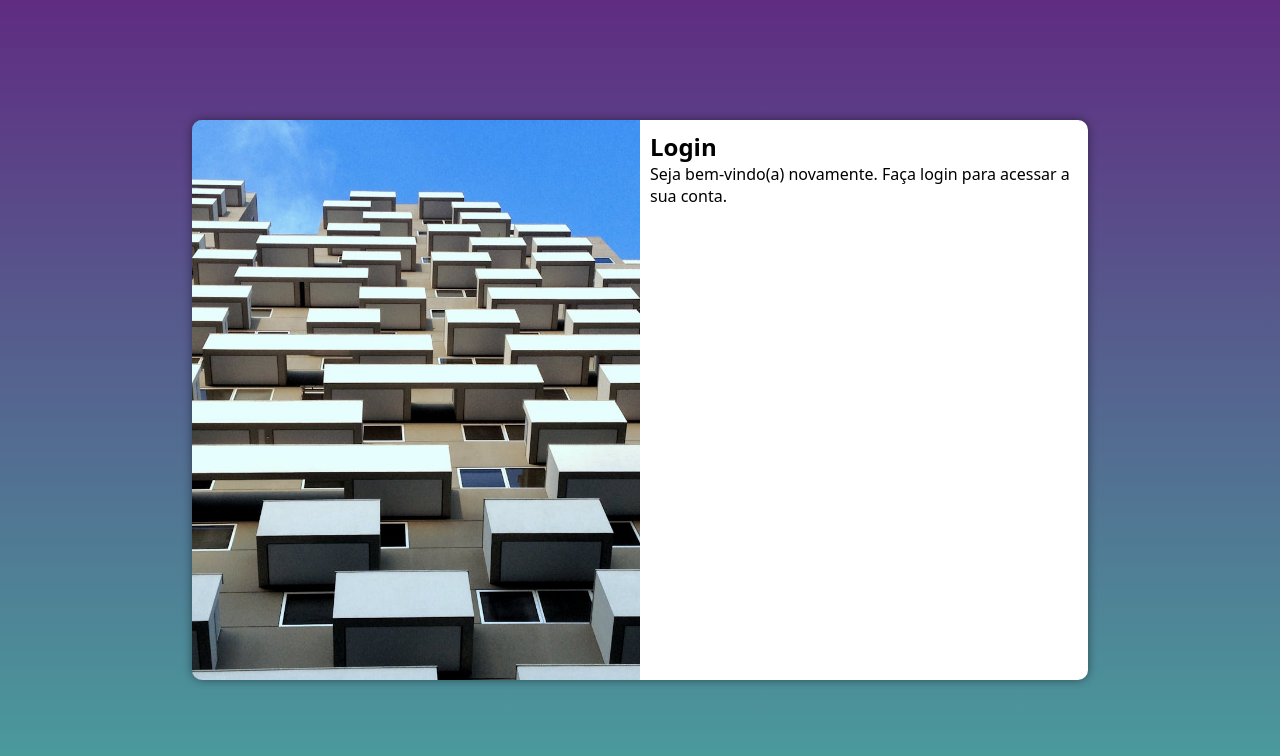
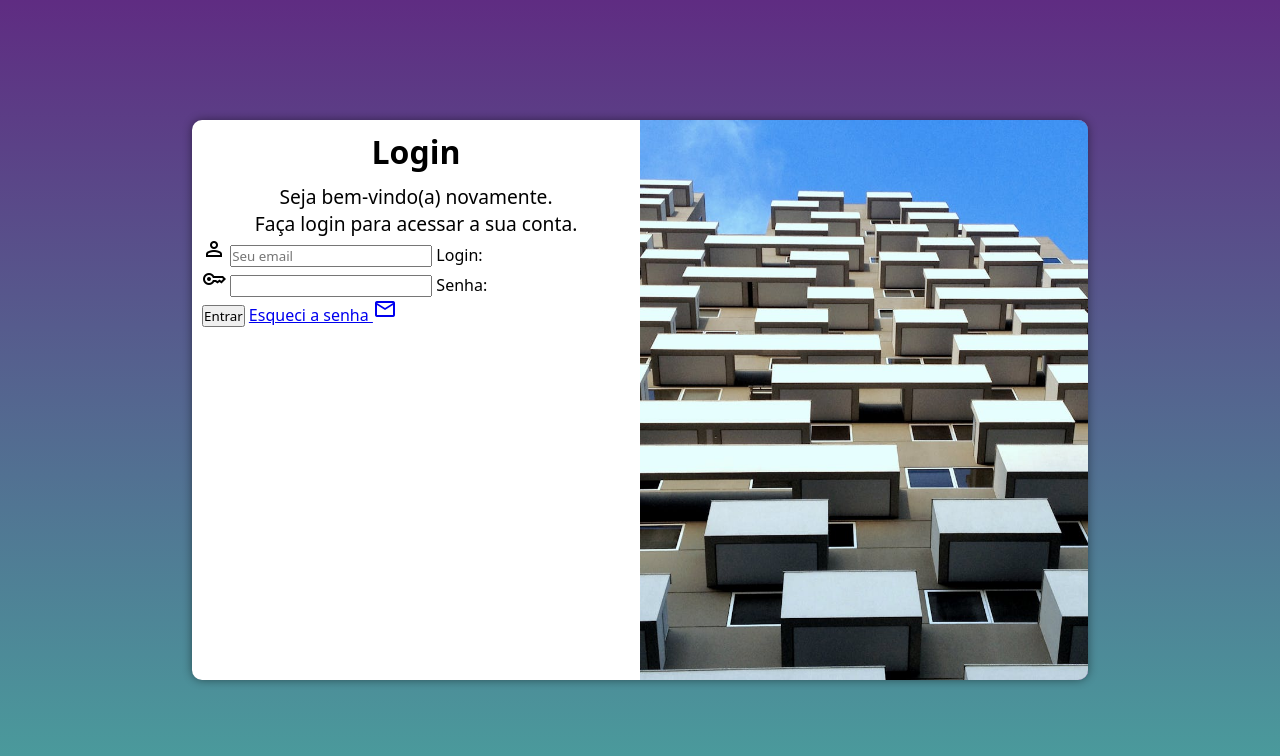
Before and after one commit to matheusoliveira0/projeto-login, a plain HTML site: page index.html in a window 1280 px wide. Drawn offline with nearby package versions, Linux system fonts and the light colour scheme.

Commit message:
adicionei o formulario

```diff
--- a/estilos/nedia-query.css
+++ b/estilos/nedia-query.css
@@ -34,15 +34,25 @@
         height: 70vh;
     }
     section#login div#imagem {
-        float: left;
+        float: right;
         width: 50%;
         height: 100%;
 
     }
 
     section#login div#formulario {
-        float: right;
+        float: left;
         width: 50%;
 
     }
+
+    div#formulario > h1 {
+        font-size: 2em;
+
+    }
+
+    div#formulario > p {
+        font-size: 1.2em;
+        text-align: center;
+    }
 }
--- a/estilos/style.css
+++ b/estilos/style.css
@@ -57,3 +57,14 @@ section#login > div#formulario {
     display: block;
     padding: 10px;
 }
+
+div#formulario > h1 {
+    text-align: center;
+    margin-bottom: 10px;
+
+}
+
+div#formulario > p {
+    font-size: 0.8em;
+    text-align: center;
+}
--- a/index.html
+++ b/index.html
@@ -6,6 +6,7 @@
     <title>Login</title>
     <link rel="stylesheet" href="estilos/style.css">
     <link rel="stylesheet" href="estilos/nedia-query.css">
+    <link rel="stylesheet" href="https://fonts.googleapis.com/css2?family=Material+Symbols+Outlined:opsz,wght,FILL,GRAD@20..48,100..700,0..1,-50..200" />
 </head>
 <body>
     <main>
@@ -16,9 +17,23 @@
 
             <div id="formulario">
                 <h1>Login</h1>
-                <p>Seja bem-vindo(a) novamente. Faça login para acessar a sua conta.</p>
-                <form action="login.php" method="post">
-
+                <p>Seja bem-vindo(a) novamente. </p>
+                <p>Faça login para acessar a sua conta.</p>
+                <form action="login.php" method="post" autocomplete="on">
+                    <div class="campo">
+                        <i class="material-symbols-outlined">person</i>
+                        <input type="email" name="login" id="ilogin" placeholder="Seu email" autocomplete="email" required>
+                        <label for="ilogin" >Login:</label>
+                    </div>
+                    <div class="campo">
+                        <i class="material-symbols-outlined">
+                            key
+                        </i>
+                        <input type="password" name="Senha" id="isenha" autocomplete="current-password" required minlength="8" maxlength="8">
+                        <label for="isenha">Senha:</label>
+                    </div>
+                    <input type="submit" value="Entrar">
+                    <a href="esqueci.html">Esqueci a senha <i class="material-symbols-outlined">mail</i></a>
                 </form>
             </div>
         </section>
```
